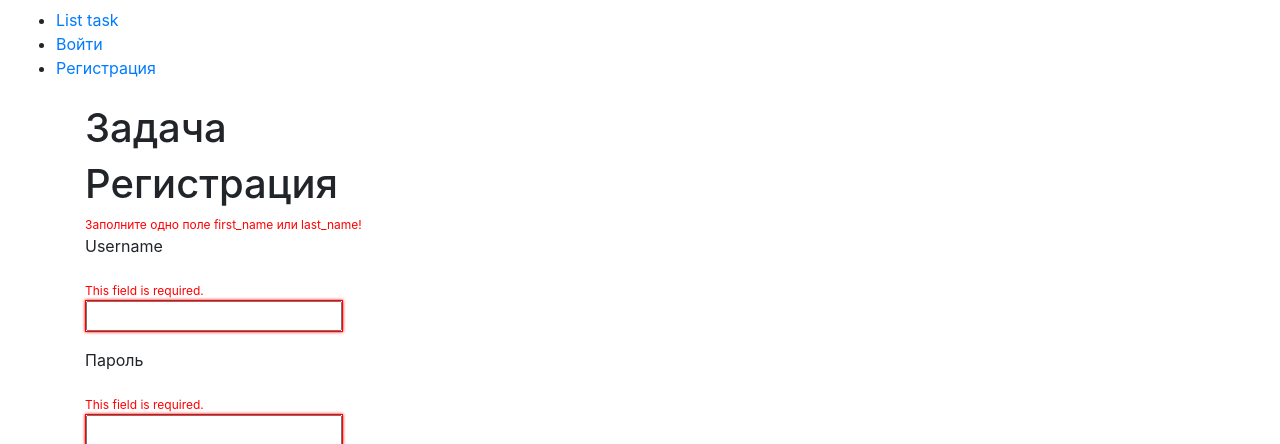
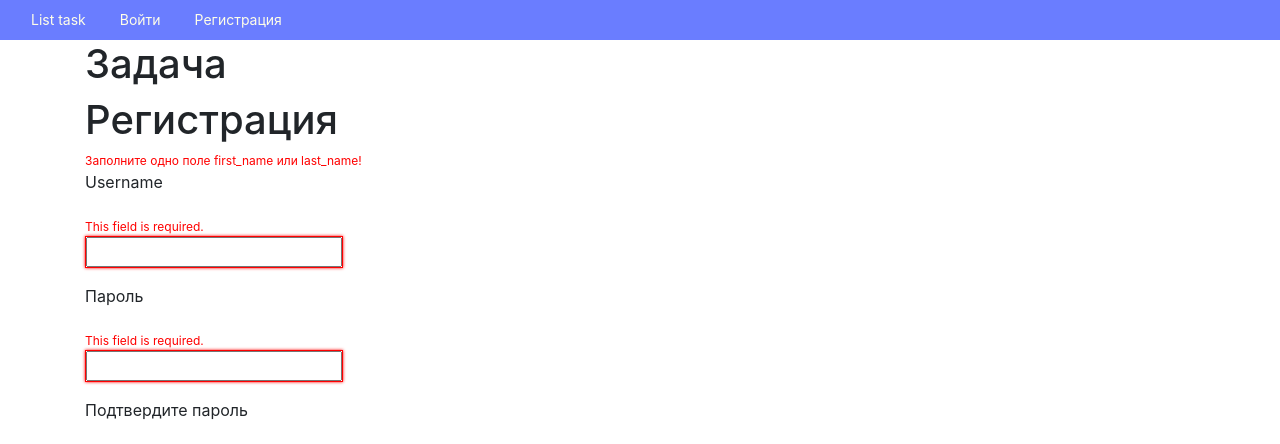
Before and after one commit to aiganysho/issue_tracker, a Django app: page /accounts/create/ in a window 1280 px wide. Shown: the top 444 px of the page. Run offline with Django 3.2, Linux system fonts and the light colour scheme; parts of the project's set-up code (start-up, migrations or seed data) failed here and were passed over.

Commit message:
added navbar.css

```diff
--- /dev/null
+++ b/hello/webapp/static/css/navbar.css
@@ -0,0 +1,36 @@
+.navbar {
+    display: block;
+    background: #6a7dff;
+    position: fixed;
+    top: 0;
+    right: 0;
+    left: 0;
+    font-size: 0;
+    box-sizing: border-box;
+    padding: 7px 30px;
+}
+.menu {
+    font-size: 14px;
+    line-height: 1;
+    padding: 0;
+    margin: 0;
+    display: block;
+    color: #fffee8;
+}
+.menu li {
+    display: inline-block;
+}
+.menu a {
+    display: inline-block;
+    text-decoration: none;
+    color: inherit;
+    padding: 5px 15px;
+}
+.menu a:hover {
+    color: #ffc122;
+    text-decoration: underline;
+}
+
+.menu_right {
+    float: right;
+}
--- a/hello/webapp/static/css/style.css
+++ b/hello/webapp/static/css/style.css
@@ -1,3 +1,12 @@
+
+body {
+    margin-top: 60px;
+}
+
+.container{
+    width: 80%;
+    margin: 0 auto;
+}
 
 .form-error {
     color: red;
```
